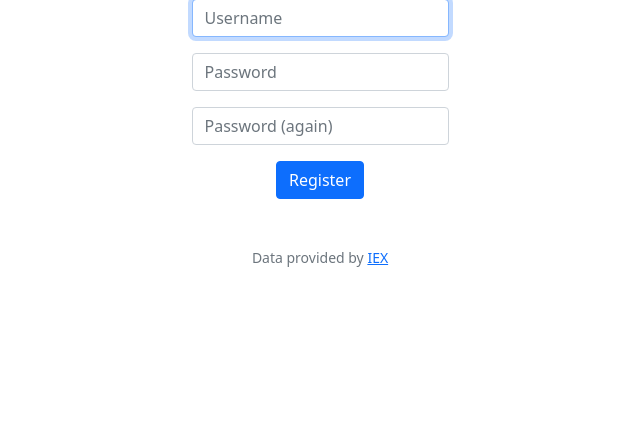
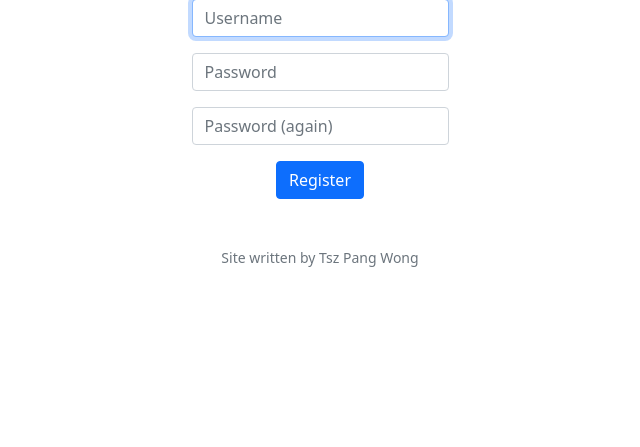
Before and after one commit to tpwong1990/tpwong, a Flask app: page /register in a window 1280 px wide. Shown: the part 187-634 px from the top of the page, without its empty margins (320-960 px from the left). Run offline with Flask 2, Linux system fonts and the light colour scheme; some libraries are stand-ins or nearby versions.

Commit message:
Sat, Jan 21, 2023, 10:29 AM +00:00

```diff
--- a/CS50_final/templates/layout.html
+++ b/CS50_final/templates/layout.html
@@ -54,7 +54,7 @@
 
 
         <footer class="mb-5 small text-center text-muted">
-            Data provided by <a href="https://iexcloud.io/">IEX</a>
+           Site written by Tsz Pang Wong
         </footer>
 
     </body>
```
